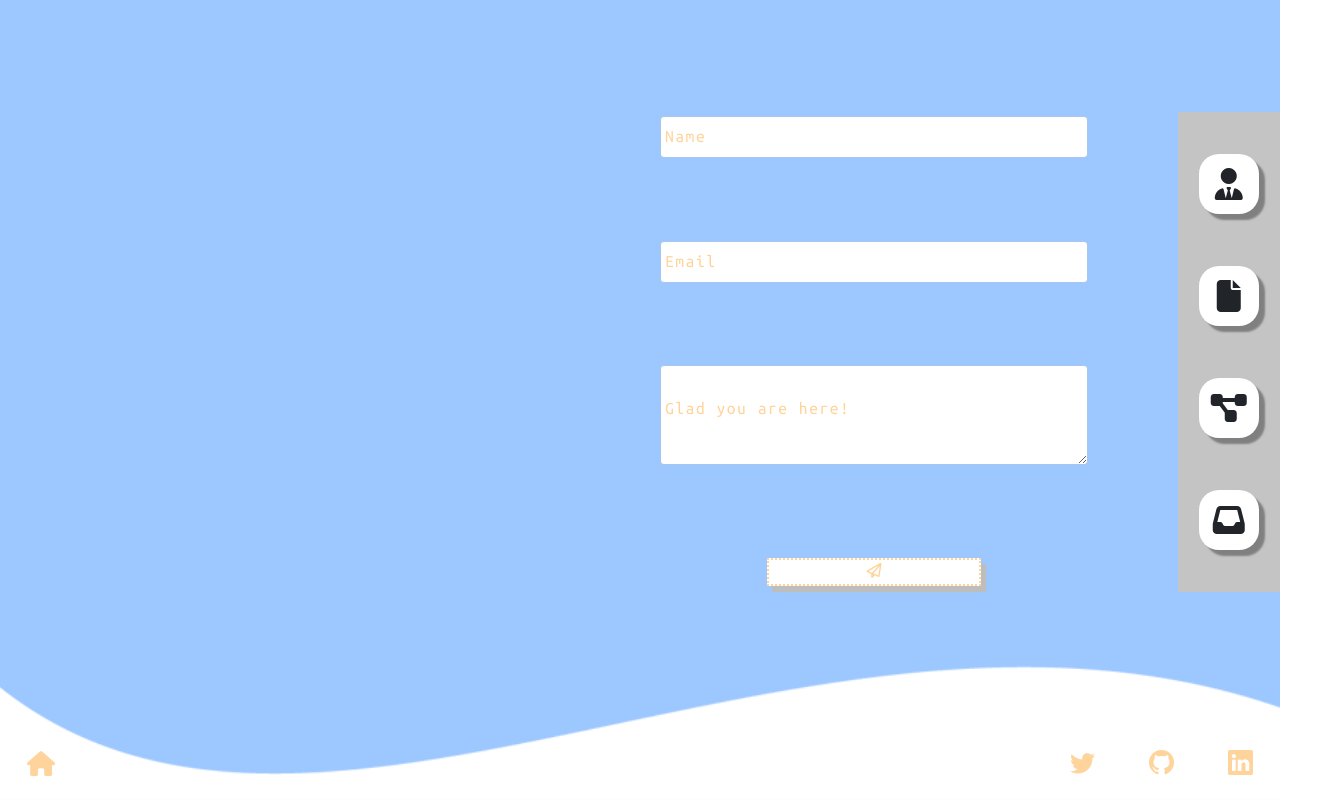
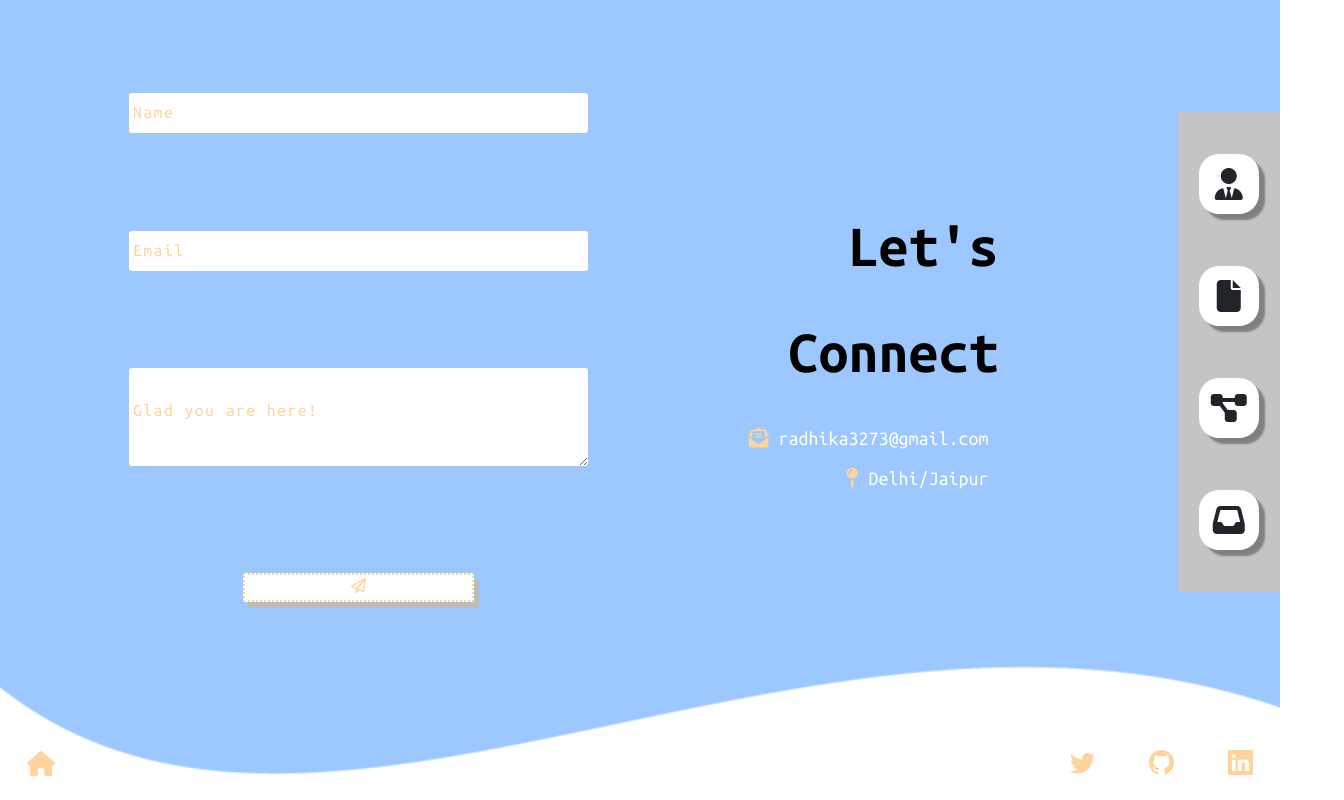
Before and after one commit to radhikakakkar/portfolio, a React (Create React App) app: page /contact-me in a window 1280 px wide. Shown: the whole page, 1344 px wide, since content can reach past the window. Built offline with nearby package versions, Linux system fonts and the light colour scheme.

Commit message:
getting there 3

```diff
--- a/src/App.css
+++ b/src/App.css
@@ -1,5 +1,7 @@
 body{
-    position: absolute;
+    /* position: absolute; */
     width: 100%;
-    overflow: hidden;
+    height: 100%;
+    position: fixed;
+    /* overflow: hidden; */
 }
--- a/src/component/AboutMe/About.jsx
+++ b/src/component/AboutMe/About.jsx
@@ -14,20 +14,20 @@ function About() {
   return (
     <div className="about-container">
       <div className="about-main">
-        <div className="about-header">
-          <img src={require("../../assets/Home/hanging.png")} />{" "}
-          <div className="image-txt">
-            <p> About Me </p>{" "}
-          </div>
+        {/* <div className="about-header">
+        <div className="image-txt"> */}
+        {/* <p> About Me </p> */}
+        {/* </div> */}
+        {/* <img src={require("../../assets/Home/hanging.png")} />{" "} */}
+
           {/* <CompHead comp_name={comp_name} comp_description={comp_description} /> */}{" "}
           {/* <img src={require("../../assets/Home/hanging-board.jpeg")} />  */}{" "}
 
-        </div>
+        {/* </div> */}
         <div className="about-body">
             <div className="about-text">
              <p>
-            I am an undergrad Information Technology student from Manipal
-            University Jaipur who is intrigued by development on the web with a
+            I am an undergrad Information Technology student who is intrigued by development on the web with a
             knack for Frontend.I am currently working on my UI / UX skills and
             absorbing newer design tools. Creating & learning by the day, I
             aspire to become an excellent full stack developer among alot of
--- a/src/component/Complete.css
+++ b/src/component/Complete.css
@@ -1,8 +1,10 @@
 .complete-container {
-  height: 100vh;
+  height: 100%;
+  width: 100%;
   overflow-y: hidden;
   overflow-x: hidden;
 }
+
 .complete-contents {
   width: 100%;
   /* display: flex; */
--- a/src/component/Contact/Contact.css
+++ b/src/component/Contact/Contact.css
@@ -4,18 +4,25 @@
   width: 100%;
   position: relative;
 }
+
 .contact-body {
-  width: 85%;
+  width: 80%;
   height: 68%;
   margin: auto;
   display: flex;
 }
-.contact-form-div {
-  width: 43%;
-  padding: 20px;
+
+.contact-body>div {
   margin-top: 7%;
   height: 70vh;
 }
+
+.contact-form-div {
+  position: relative;
+  width: 45%;
+}
+
+
 #contact-form {
   height: 100%;
   display: flex;
@@ -25,9 +32,11 @@
   position: relative;
   padding: 20px 0;
 }
-#contact-form > div {
+
+#contact-form>div {
   width: 100%;
 }
+
 /* input styles */
 .form-label {
   position: absolute;
@@ -40,54 +49,61 @@
    */
   color: #ffd49c;
 }
-#contact-form > div > input {
+
+#contact-form>div>input {
   width: 100%;
   height: 42px;
   border: 1px solid rgba(200, 200, 200, 0.3) !important;
   outline: #ffd49c !important;
   background-color: white;
 }
-#contact-form > div > input:focus {
+
+#contact-form>div>input:focus {
   outline: #ffd49c !important;
   border: none !important;
   background-color: white;
 }
 
-#contact-form > div > input:focus ~ .form-label,
-#contact-form > div > input:not(:placeholder-shown) + .form-label {
+#contact-form>div>input:focus~.form-label,
+#contact-form>div>input:not(:placeholder-shown)+.form-label {
   transform: translateY(-4em) !important;
   transition: 0.1s ease-out;
   color: black;
   font-size: 20px;
   font-weight: 800;
 }
-#contact-form > div > input::-webkit-input-placeholder {
+
+#contact-form>div>input::-webkit-input-placeholder {
   color: transparent;
 }
 
-#contact-form > div > textarea {
+#contact-form>div>textarea {
   width: 100%;
   height: 100px;
   border: 1px solid rgba(200, 200, 200, 0.3) !important;
   outline: none;
   background-color: white;
 }
-#contact-form > div > textarea:focus {
+
+#contact-form>div>textarea:focus {
   outline: none !important;
   border: none !important;
   background-color: white;
 }
-#contact-form > div > textarea:focus ~ .form-label-t,
-#contact-form > div > textarea:not(:placeholder-shown) + .form-label-t {
+
+#contact-form>div>textarea:focus~.form-label-t,
+#contact-form>div>textarea:not(:placeholder-shown)+.form-label-t {
   transform: translateY(-7em) !important;
   transition: 0.1s ease-out;
   color: black;
   font-size: 20px;
   font-weight: 800;
 }
-#contact-form > div > textarea::-webkit-input-placeholder {
+
+#contact-form>div>textarea::-webkit-input-placeholder {
   color: transparent;
 }
+
 .form-label-t {
   position: absolute;
   transform: translateY(-4em) !important;
@@ -98,6 +114,7 @@
   color: #ffd49c;
   transition: 0.1s ease-in;
 }
+
 #div-btn {
   display: flex;
   flex-direction: column;
@@ -106,7 +123,8 @@
   justify-content: center;
   margin: 10px 0;
 }
-#div-btn > button.send-btn {
+
+#div-btn>button.send-btn {
   color: #ffd49c;
   width: 50%;
   background-color: white;
@@ -115,7 +133,8 @@
   box-shadow: 5px 6px 1px rgb(190, 189, 189);
   font-weight: 700 !important;
 }
-#div-btn > button.send-btn:hover {
+
+#div-btn>button.send-btn:hover {
   font-size: 17.5px;
   margin: -2px 0;
   font-weight: 700;
@@ -125,13 +144,42 @@
 }
 
 .contact-space-div {
-  display: grid;
+  /* display: grid;
   justify-content: center;
-  align-items: center;
-  width: 50%;
+  align-items: center; */
+  display: flex;
+  justify-content: center;
+  /* align-items: center; */
+  flex-direction: column;
+  width: 40%;
   /* padding: 20px; */
+  color: white;
+  text-align: left;
 }
-.contact-space-div #row1 {
+
+.connect-header {
+  font-size: 60px;
+  font-weight: 800;
+  color: black;
+  text-align: right;
+
+}
+.space-div-icons{
+  margin: 10px;
+  text-align: right;
+  margin-right: 0;
+}
+.space-div-icons>span {
+  margin: 10px;
+  font-size: 20px;
+}
+
+.space-div-icons>i {
+  font-size: 20px;
+  color: #ffd49c;
+}
+
+/* .contact-space-div #row1 {
   display: grid;
   align-items: center;
   justify-content: center;
@@ -149,8 +197,8 @@
   align-items: center;
   justify-content: center;
   grid-template-columns: 3fr 2fr;
-}
+} */
 
-.contact-space-div img {
+/* .contact-space-div img {
   width: 200px;
-}
+} */
--- a/src/component/Contact/Contact.js
+++ b/src/component/Contact/Contact.js
@@ -65,21 +65,6 @@ function Contact() {
         {/* <CompHead comp_name={comp_name} comp_description={comp_description} /> */}
       </div>
       <div className="contact-body">
-        <div className="contact-space-div">
-          {/* <h2>hi i am space</h2> */}
-          {/* <img src={require("../../assets/contact/contact1.jpg")} /> */}
-          {/* <div id="row1">
-            <img src={require("../../assets/contact/contact2.jpg")} />
-            <img src={require("../../assets/contact/contact6.jpg")} />
-          </div>
-          <div id="row2">
-            <img src={require("../../assets/contact/contact7.jpg")} />
-          </div>
-          <div id="row3">
-            <img src={require("../../assets/contact/contact4.jpg")} />
-            <img src={require("../../assets/contact/contact5.jpg")} />
-          </div> */}
-        </div>
         <div className="contact-form-div">
           <div id="notification"> </div>
           <form id="contact-form">
@@ -133,6 +118,40 @@ function Contact() {
             </div>
           </form>
         </div>
+        <div className="contact-space-div">
+
+          <div className="space-div-top">
+            <div className="connect-header">
+              <p>Let's</p>
+              <p>Connect</p>
+            </div>
+          </div>
+          <div className="space-div-bottom">
+            <div className="space-div-icons" id="email-id">
+              <i class="fas fa-envelope-open-text"></i>
+              <span>radhika3273@gmail.com</span>
+            </div>
+            <div className="space-div-icons" id="location">
+              <i class="fas fa-map-pin"></i>
+              <span>Delhi/Jaipur</span>
+            </div>
+          </div>
+
+          {/* <h2>hi i am space</h2> */}
+          {/* <img src={require("../../assets/contact/contact1.jpg")} /> */}
+          {/* <div id="row1">
+            <img src={require("../../assets/contact/contact2.jpg")} />
+            <img src={require("../../assets/contact/contact6.jpg")} />
+          </div>
+          <div id="row2">
+            <img src={require("../../assets/contact/contact7.jpg")} />
+          </div>
+          <div id="row3">
+            <img src={require("../../assets/contact/contact4.jpg")} />
+            <img src={require("../../assets/contact/contact5.jpg")} />
+          </div> */}
+        </div>
+
       </div>
       <SideNav />
       <a onClick={() => navigate("/")}>
--- a/src/component/Profile/Profile.js
+++ b/src/component/Profile/Profile.js
@@ -113,13 +113,13 @@ export default function Profile() {
           </div> */}
           <div id="profile-icons-div">
             <div className="profile-details-icons">
-              <a href="#">
+              <a target="_blank" href="https://twitter.com/radhikakkar">
                 <i className="bi bi-twitter"></i>
               </a>
-              <a href="#">
+              <a target="_blank" href="github.com/radhikakakkar">
                 <i className="bi bi-github"></i>
               </a>
-              <a href="#">
+              <a target="_blank" href="in.com/in/radhika-kakkar-bb6824193/">
                 <i className="bi bi-linkedin"></i>
               </a>
             </div>
--- a/src/component/Projects/Projects.css
+++ b/src/component/Projects/Projects.css
@@ -3,22 +3,40 @@
   height: 100%;
   width: 100%;
 }
+
 .projects-body {
   width: 88%;
   height: 68%;
   margin: auto;
   margin-top: 4%;
   padding: 30px;
-  overflow: scroll;
+  overflow-y: scroll;
+  overflow-x: hidden;
   padding-left: 0;
   margin-left: -0.2em;
+
 }
+
+/* Hide scrollbar for Chrome, Safari and Opera */
+.projects-body ::-webkit-scrollbar {
+  display: none;
+}
+
+/* Hide scrollbar for IE, Edge and Firefox */
+.projects-body {
+  -ms-overflow-style: none;
+  /* IE and Edge */
+  scrollbar-width: none;
+  /* Firefox */
+}
+
 .projects-row1 {
   display: grid;
   align-items: center;
   justify-content: center;
   grid-template-columns: 5fr;
 }
+
 .projects-row2 {
   display: grid;
   align-items: center;
@@ -26,6 +44,7 @@
 
   grid-template-columns: 2fr 2fr;
 }
+
 .projects-row3 {
   display: grid;
   align-items: center;
@@ -33,6 +52,7 @@
 
   grid-template-columns: 2fr 3fr;
 }
+
 .projects-row4 {
   display: grid;
   align-items: center;
@@ -40,6 +60,7 @@
 
   grid-template-columns: 3fr 2fr;
 }
+
 .projects-row4,
 .projects-row1,
 .projects-row2,
@@ -55,6 +76,7 @@
   /* margin-bottom: 20px; */
   box-shadow: 6px 6px 2px grey;
 }
+
 .card-body {
   margin: auto;
   text-align: center;
@@ -62,35 +84,41 @@
   font-size: 15px;
   margin-bottom: 2em !important;
 }
+
 .card-title {
   color: #9cc7ff;
   letter-spacing: 1px;
   font-weight: bolder;
   padding-bottom: 10px;
 }
+
 .card-btn {
   color: #ffd49c;
   font-size: 15px;
   border: 2px dotted #ffd49c;
   box-shadow: 5px 6px 1px rgb(190, 189, 189);
 }
+
 .card-btn:hover {
   font-weight: bold;
   font-size: 16px;
   color: #ffd49c !important;
   padding: 0.34rem 0.7rem;
 }
+
 .card-btn:after {
   box-shadow: none !important;
 }
-.loading-projects{
+
+.loading-projects {
   margin-top: 20px;
-    margin-left: 6em;
-    font-size: 15px;
-    color:white;
-    font-weight: 800;
+  margin-left: 6em;
+  font-size: 15px;
+  color: white;
+  font-weight: 800;
 }
-#progress-bar{
+
+#progress-bar {
   height: 16px;
   width: 10em;
   margin-top: 10px;
```
Also changed, not shown: src/component/AboutMe/About.css (+50 -20 lines). Lines whose indentation alone changed are shown as unchanged.
